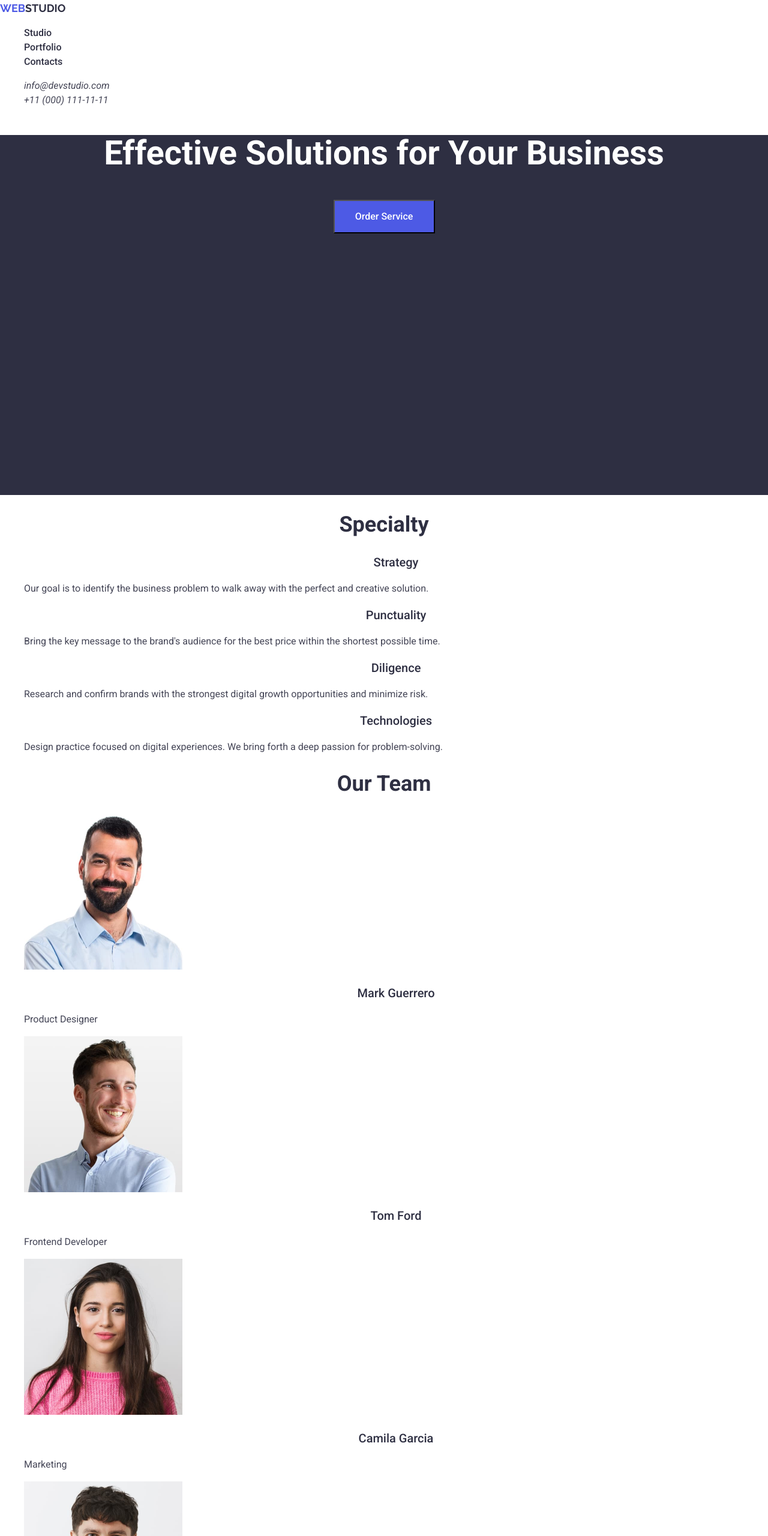
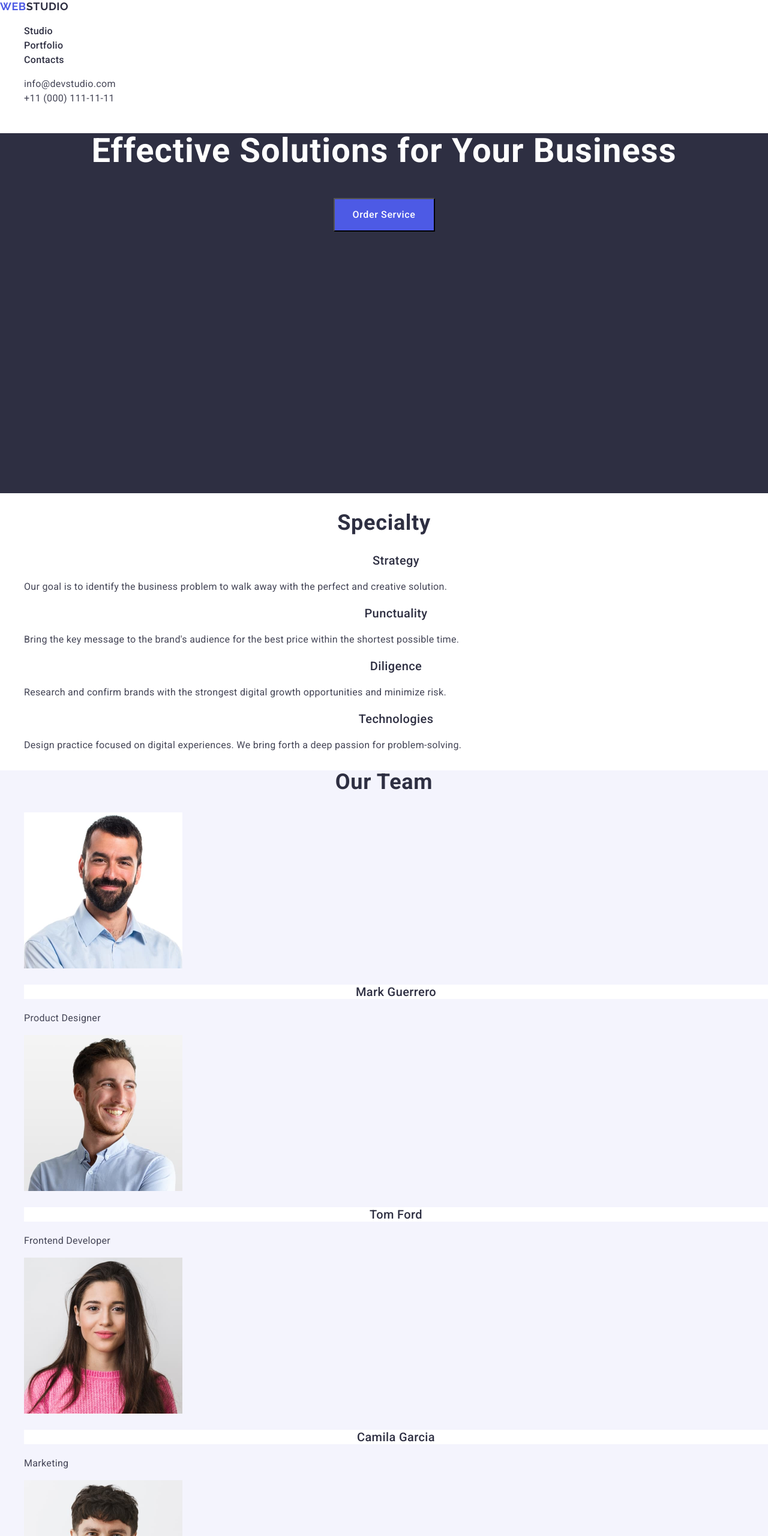
Before and after one commit to NataliaZabolotnia/goit-markup-hw-02, a plain HTML site: page index.html in a window 1280 px wide. Shown: the top 2560 px of the page at 60% size. Drawn offline with nearby package versions, Linux system fonts and the light colour scheme.

Commit message:
changes css

```diff
--- a/css/styles.css
+++ b/css/styles.css
@@ -13,25 +13,30 @@
   font-style: normal;
 }
 .logo-web {
-  font-family: 'Raleway', serif;
+  font-family: 'Raleway', sans-serif;
   color: #4d5ae5;
   font-weight: 700;
   font-size: 18px;
   text-transform: uppercase;
   text-decoration: none;
+  line-height: 1.17;
+  letter-spacing: 0.03em;
 }
 .logo-studio {
   color: #2e2f42;
-  font-family: 'Raleway', serif;
+  font-family: 'Raleway', sans-serif;
   font-size: 18px;
   font-weight: 700;
   text-transform: uppercase;
   text-decoration: none;
+  line-height: 1.17;
+  letter-spacing: 0.03em;
 }
 ul,
 ol {
   list-style-type: none;
 }
+
 .nav-link {
   color: #2e2f42;
   font-family: 'Roboto', serif;
@@ -40,22 +45,15 @@ ol {
   line-height: 1.5;
   letter-spacing: 2%;
   text-decoration: none;
+  letter-spacing: 0.02em;
 }
-.nav-link-studio {
-  color: #2e2f42;
-  font-family: 'Roboto', serif;
-  font-size: 16px;
-  font-weight: 500;
-  line-height: 1.5;
-  letter-spacing: 2%;
-  text-decoration: none;
-}
-.nav-link:hover {
+
+.nav-link:hover,
+.nav-link:focus {
   color: #404bbf;
 }
-.nav-link-studio:hover,
-.nav-link-studio:active {
-  color: #404bbf;
+.contacts {
+  font-style: normal;
 }
 .nav-contact {
   text-decoration: none;
@@ -65,17 +63,20 @@ ol {
   font-weight: 400;
   line-height: 1.5;
   letter-spacing: 2%;
+  letter-spacing: 0.02em;
 }
+
 .nav-contact:hover,
 .nav-contact:focus {
   color: #404bbf;
 }
 body {
-  font-family: Roboto;
+  font-family: Roboto, sans-serif;
+  background-color: #ffffff;
   color: #434455;
   line-height: 1.5;
 }
-h1 {
+.title-section {
   text-decoration: none;
   color: #ffffff;
   font-family: 'Roboto', serif;
@@ -84,19 +85,21 @@ h1 {
   line-height: 60px;
   letter-spacing: 2%;
   text-align: center;
+  line-height: 1.07;
+  letter-spacing: 0.02em;
 }
-.white-header {
+.blue-header {
   background-color: #2e2f42;
   width: 100%;
   height: 600px;
 }
 .order-btn {
   color: #ffffff;
-  font-family: 'Roboto', serif;
+  font-family: 'Roboto', sans-serif;
   font-size: 16px;
   font-weight: 500;
   line-height: 1.5;
-  letter-spacing: 4%;
+  letter-spacing: 0.04em;
   text-decoration: none;
   background-color: #4d5ae5;
   width: 169px;
@@ -106,21 +109,23 @@ h1 {
   margin: 48px auto 0;
   cursor: pointer;
 }
-.order-btn:hover {
+.order-btn:focus {
   background-color: #404bbf;
 }
 
-h2 {
+.section-title {
   text-decoration: none;
   color: #2e2f42;
   font-family: 'Roboto', serif;
   font-size: 36px;
   font-weight: 700;
-  line-height: 1.1;
+  line-height: 1.11;
   letter-spacing: 2%;
   text-align: center;
+  letter-spacing: 0.02em;
+  text-transform: capitalize;
 }
-h3 {
+.sub-title {
   text-decoration: none;
   color: #2e2f42;
   font-family: 'Roboto', serif;
@@ -129,8 +134,10 @@ h3 {
   line-height: 1.2;
   letter-spacing: 2%;
   text-align: center;
+  letter-spacing: 0.02em;
+  background-color: #ffffff;
 }
-p {
+.descr {
   text-decoration: none;
   color: #434455;
   font-family: 'Roboto', serif;
@@ -139,6 +146,10 @@ p {
   line-height: 1.5;
   letter-spacing: 2%;
   text-align: left;
+  letter-spacing: 0.02em;
+}
+.team-section {
+  background-color: #f4f4fd;
 }
 .footer-wrapper {
   background-color: #2e2f42;
@@ -158,9 +169,11 @@ p {
 }
 .logo-studio-footer {
   color: #f4f4fd;
-  font-family: 'Raleway', serif;
+  font-family: 'Raleway', sans-serif;
   font-size: 18px;
   font-weight: 700;
   text-transform: uppercase;
   text-decoration: none;
+  line-height: 1.17;
+  letter-spacing: 0.03em;
 }
--- a/index.html
+++ b/index.html
@@ -26,12 +26,12 @@
           >Web<span class="logo-studio">Studio</span></a
         >
         <ul>
-          <li><a href="./index.html" class="nav-link-studio">Studio</a></li>
-          <li><a href="./index.html" class="nav-link">Portfolio</a></li>
-          <li><a href="./index.html" class="nav-link">Contacts</a></li>
+          <li><a href="./index.html" class="nav-link">Studio</a></li>
+          <li><a href="" class="nav-link">Portfolio</a></li>
+          <li><a href="" class="nav-link">Contacts</a></li>
         </ul>
       </nav>
-      <address>
+      <address class="contacts">
         <ul>
           <li>
             <a href="mailto:info@devstudio.com" class="nav-contact"
@@ -47,46 +47,49 @@
       </address>
     </header>
     <main>
-      <section class="white-header">
-        <h1>Effective Solutions for Your Business</h1>
+      <!--перша секція-->
+      <section class="blue-header">
+        <h1 class="title-section">Effective Solutions for Your Business</h1>
         <button type="button" class="order-btn">Order Service</button>
       </section>
+      <!--друга секція-->
       <section>
-        <h2>Specialty</h2>
+        <h2 class="section-title">Specialty</h2>
         <ul>
           <li>
-            <h3>Strategy</h3>
-            <p>
+            <h3 class="sub-title">Strategy</h3>
+            <p class="descr">
               Our goal is to identify the business problem to walk away with the
               perfect and creative solution.
             </p>
           </li>
           <li>
-            <h3>Punctuality</h3>
-            <p>
+            <h3 class="sub-title">Punctuality</h3>
+            <p class="descr">
               Bring the key message to the brand's audience for the best price
               within the shortest possible time.
             </p>
           </li>
           <li>
-            <h3>Diligence</h3>
-            <p>
+            <h3 class="sub-title">Diligence</h3>
+            <p class="descr">
               Research and confirm brands with the strongest digital growth
               opportunities and minimize risk.
             </p>
           </li>
 
           <li>
-            <h3>Technologies</h3>
-            <p>
+            <h3 class="sub-title">Technologies</h3>
+            <p class="descr">
               Design practice focused on digital experiences. We bring forth a
               deep passion for problem-solving.
             </p>
           </li>
         </ul>
       </section>
-      <section>
-        <h2>Our Team</h2>
+      <!--третя секція-->
+      <section class="team-section">
+        <h2 class="section-title">Our Team</h2>
         <ul>
           <li>
             <img
@@ -95,8 +98,8 @@
               width="264"
               height="260"
             />
-            <h3>Mark Guerrero</h3>
-            <p>Product Designer</p>
+            <h3 class="sub-title">Mark Guerrero</h3>
+            <p class="descr">Product Designer</p>
           </li>
           <li>
             <img
@@ -105,8 +108,8 @@
               width="264"
               height="260"
             />
-            <h3>Tom Ford</h3>
-            <p>Frontend Developer</p>
+            <h3 class="sub-title">Tom Ford</h3>
+            <p class="descr">Frontend Developer</p>
           </li>
           <li>
             <img
@@ -115,8 +118,8 @@
               width="264"
               height="260"
             />
-            <h3>Camila Garcia</h3>
-            <p>Marketing</p>
+            <h3 class="sub-title">Camila Garcia</h3>
+            <p class="descr">Marketing</p>
           </li>
           <li>
             <img
@@ -125,13 +128,14 @@
               width="264"
               height="260"
             />
-            <h3>Daniel Wilson</h3>
-            <p>UI Designer</p>
+            <h3 class="sub-title">Daniel Wilson</h3>
+            <p class="descr">UI Designer</p>
           </li>
         </ul>
       </section>
+      <!--четверта секція-->
       <section>
-        <h2>Our Portfolio</h2>
+        <h2 class="section-title">Our Portfolio</h2>
         <ul>
           <li>
             <img
@@ -140,8 +144,8 @@
               width="360"
               height="300"
             />
-            <h3>Banking App</h3>
-            <p>App</p>
+            <h3 class="sub-title">Banking App</h3>
+            <p class="descr">App</p>
           </li>
           <li>
             <img
@@ -150,8 +154,8 @@
               width="360"
               height="300"
             />
-            <h3>Cashless Payment</h3>
-            <p>Marketing</p>
+            <h3 class="sub-title">Cashless Payment</h3>
+            <p class="descr">Marketing</p>
           </li>
           <li>
             <img
@@ -160,8 +164,8 @@
               width="360"
               height="300"
             />
-            <h3>Meditation App</h3>
-            <p>App</p>
+            <h3 class="sub-title">Meditation App</h3>
+            <p class="descr">App</p>
           </li>
           <li>
             <img
@@ -170,8 +174,8 @@
               width="360"
               height="300"
             />
-            <h3>Taxi Service</h3>
-            <p>Marketing</p>
+            <h3 class="sub-title">Taxi Service</h3>
+            <p class="descr">Marketing</p>
           </li>
           <li>
             <img
@@ -180,8 +184,8 @@
               width="360"
               height="300"
             />
-            <h3>Screen Illustrations</h3>
-            <p>Design</p>
+            <h3 class="sub-title">Screen Illustrations</h3>
+            <p class="descr">Design</p>
           </li>
           <li>
             <img
@@ -190,15 +194,17 @@
               width="360"
               height="300"
             />
-            <h3>Online Courses</h3>
-            <p>Marketing</p>
+            <h3 class="sub-title">Online Courses</h3>
+            <p class="descr">Marketing</p>
           </li>
         </ul>
       </section>
     </main>
     <footer class="footer-wrapper">
-      <a href="./index.html" class="logo-web"
-          >Web<span class="logo-studio-footer">Studio</a>
+      <a href="./index.html" class="logo-web">
+        Web
+        <span class="logo-studio-footer"> Studio</span>
+      </a>
       <p class="footer-text">
         Increase the flow of customers and sales for your business with digital
         marketing & growth solutions.
```
